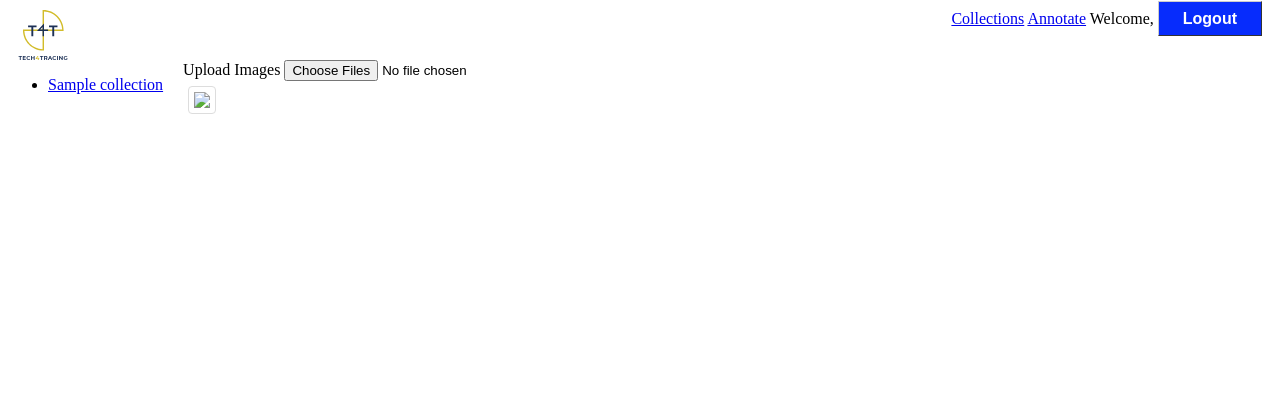
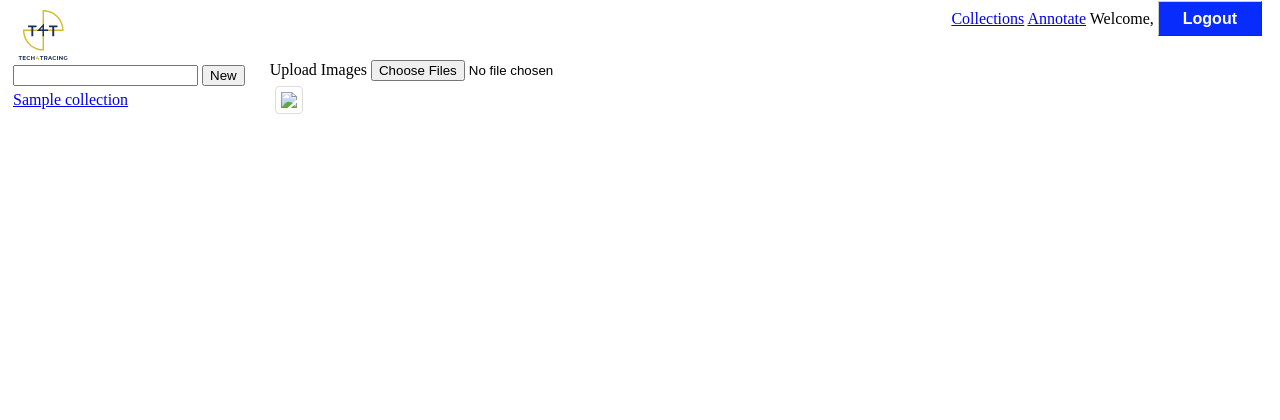
Before and after one commit to Tech4Tracing/CartridgeOCR, a Flask app: template src/annotation/annotations_app/templates/collections.html in a window 1280 px wide. Shown: the top 420 px of the page. Run offline with Flask 3, Linux system fonts and the light colour scheme; the template is opened without the code that fills it: most values are stand-ins (such as "Sample title", 1, 10 or a date in 2020).

Commit message:
create new collection UI functionality

```diff
--- a/src/annotation/annotations_app/static/style.css
+++ b/src/annotation/annotations_app/static/style.css
@@ -153,6 +153,10 @@
     margin-right: 20px;
 }
 
+.collection_entry {
+    margin: 5px;
+}
+
 /* TODO: tried and failed to vertally align the images */
 #image_list {
     justify-content: center; /* align horizontal */
--- a/src/annotation/annotations_app/templates/collections.html
+++ b/src/annotation/annotations_app/templates/collections.html
@@ -9,9 +9,14 @@
 {% endblock %}
 
 {% block scripts %}
-<script type="text/javascript">
-function init() {
-    document.getElementById("image_upload").onchange = function () {
+{# TODO: it would be nice to move to a js file but the code below depends on some template directives. #}
+<script  type="text/javascript" >
+function init(collection_id) {
+    const upload_id = 'image_upload';
+    const collection_create_id = 'collection_create';
+    const new_collection_input = 'new_collection_input';
+
+    document.getElementById(upload_id).onchange = function () {
         const input = document.querySelector('input[type="file"]');
         const len = input.files.length;
         console.log('uploading '+len+ ' files');
@@ -48,13 +53,43 @@ function init() {
             xhr.send(formData);
         }
     };
+    document.getElementById(collection_create_id).onclick = function () {
+        var name = document.getElementById(new_collection_input).value;
+        // TODO: input validation server side
+        var url = "/api/v0/collections";
+        var method = 'POST';
+
+        var payload = JSON.stringify({
+            name: name
+        });
+        var xhr = new XMLHttpRequest();
+
+        // making this async causes bug #20
+        xhr.open(method, url, false);
+        xhr.setRequestHeader("Content-Type", "application/json;charset=UTF-8");
+        xhr.onreadystatechange = function() {
+            // TODO: API docs say the status should be 201
+            if(xhr.readyState == 4 && xhr.status == 200) {
+                console.log(xhr.responseText);
+                result = JSON.parse(xhr.responseText);
+                list = document.getElementById('collection_list');
+                elt = document.createElement('div');
+                elt.className = 'collection_entry';
+                var collection_url = "{{ url_for( 'collections', collection_id='_ID_' ) }}".replace('_ID_', result.id);
+                var collection_html = '<a href="'+collection_url+'">'+result.name+'</a>';
+                elt.innerHTML = collection_html;
+                list.appendChild(elt);
+            }
+        }
+        xhr.send(payload);
+    };
 }
 
 </script>
 {% endblock %}
 
 {% block onload %}
-onload='init()'
+onload="init('{{collection_id}}');"
 {% endblock %}
 
 {% block navigate %}
@@ -64,11 +99,14 @@ onload='init()'
 {% block content %}
 <div id="collection_list">
     <!-- TODO: beautify -->
-    <ul>
+    <div class="collection_entry">
+        <input id="new_collection_input">
+        <button id="collection_create">New</button>
+    </div>
     {% for c in collection_list %}
-        <li><a href="{{ url_for( 'collections', collection_id=c['id'] ) }}">{{ c['name'] }}</a></li>
+        <div class='collection_entry'><a href="{{ url_for( 'collections', collection_id=c['id'] ) }}">{{ c['name'] }}</a></div>
     {% endfor %}
-    </ul>
+
 </div>
 
 {% if page>0 %}
```
